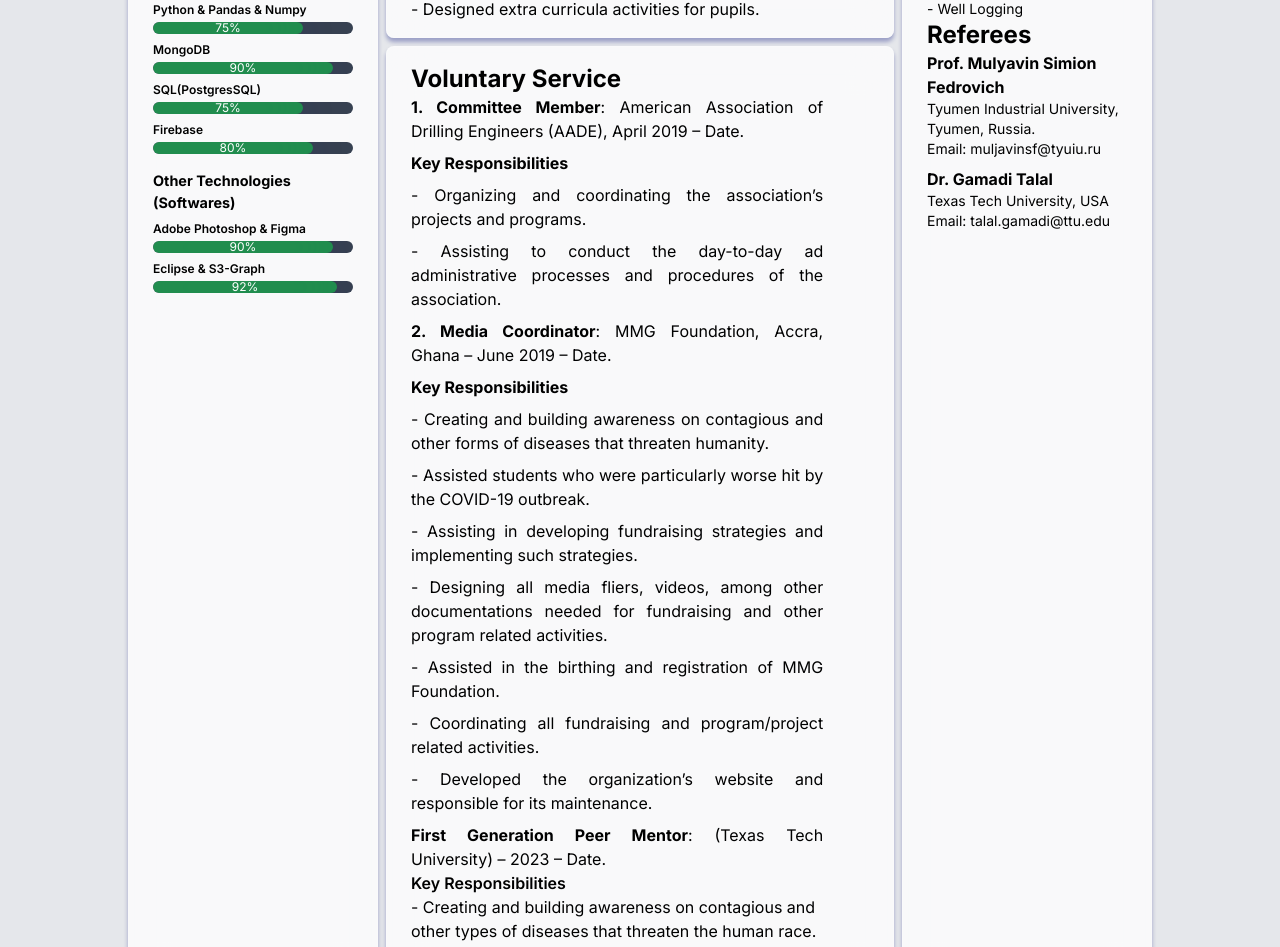
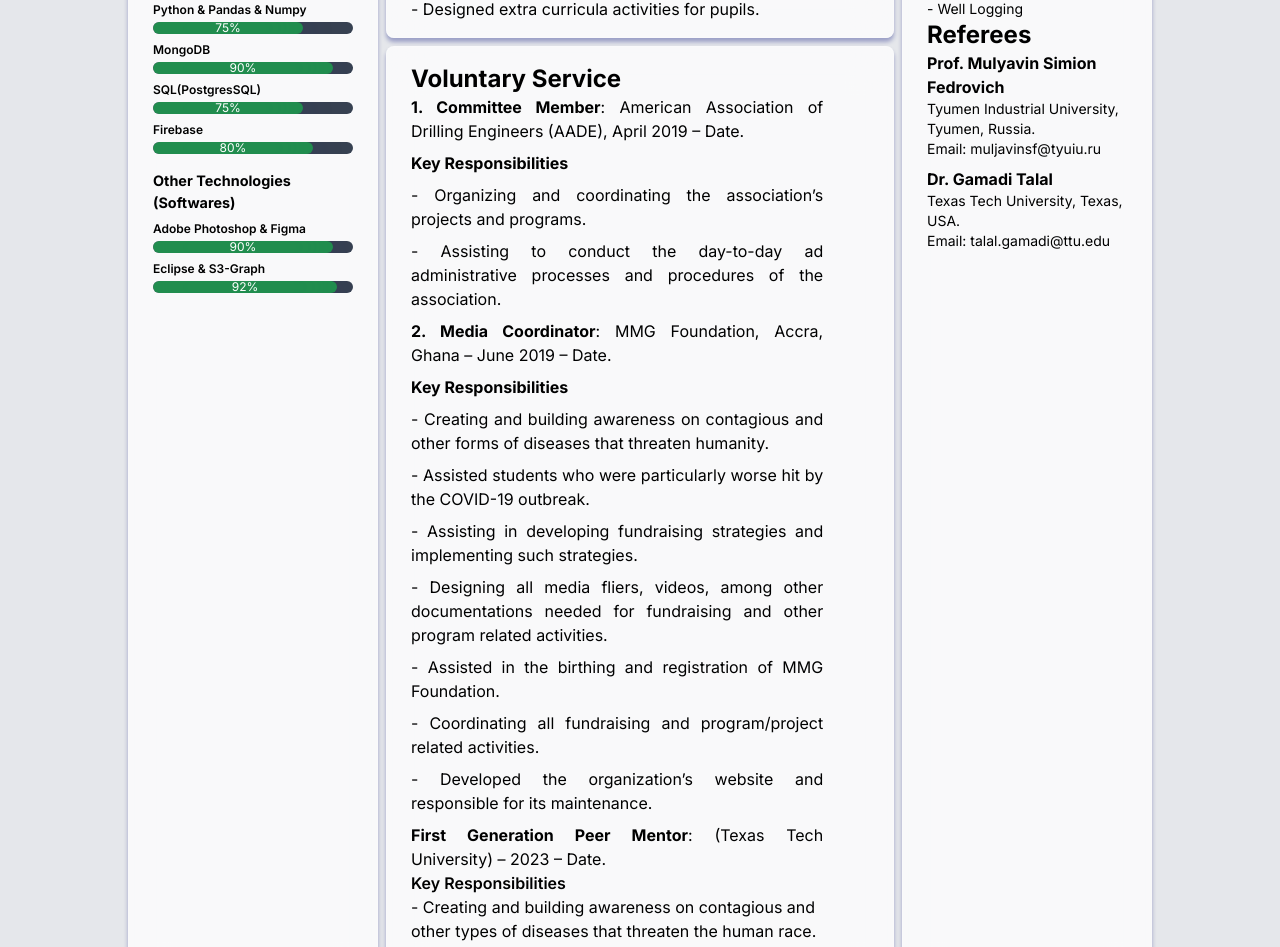
Before and after one commit to zakjak/portfolio, a Next.js app: page /about in a window 1280 px wide. Shown: the part 774-1721 px from the top of the page. Built offline with nearby package versions, Linux system fonts and the light colour scheme; a web font is replaced by a local one.

Commit message:
modified the references

```diff
--- a/components/LeftSection/AboutLeft.js
+++ b/components/LeftSection/AboutLeft.js
@@ -8,7 +8,7 @@ import OtherTechnologies from './OtherTechnologies'
 
 const AboutLeft = () => {
   return (
-    <div className='col-span-2 hidden lg:block overflow-hidden bg-card card text-white rounded-lg backdrop-blur-[20px]'>
+    <div className='col-span-2 hidden lg:block overflow-hidden bg-card card rounded-lg backdrop-blur-[20px]'>
         <div className='relative h-[22em] overflow-hidden'>
             <Image alt='Yakubu Zakaria profile image' className='w-full h-full lg:h-[28em] object-cover object-top' src='/cv.jpg' width={240} height={240} />
             <div className='absolute bottom-0 bg-gradient-to-t from-black to-transparent w-full h-12 flex items-center p-4'>
--- a/components/RightSection/RightSection.js
+++ b/components/RightSection/RightSection.js
@@ -52,7 +52,7 @@ const RightSection = () => {
             <p>
               <b>Dr. Gamadi Talal</b> <br />
               <div className='text-sm flex flex-col'>
-                <span>Texas Tech University, USA</span>
+                <span>Texas Tech University, Texas, USA.</span>
                 <span>Email: talal.gamadi@ttu.edu</span>
               </div>
             </p>
```
